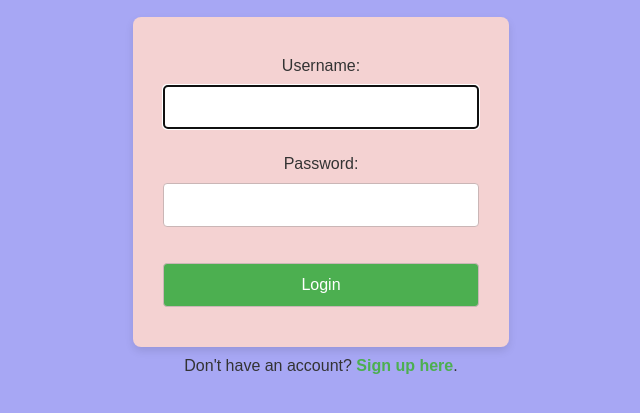
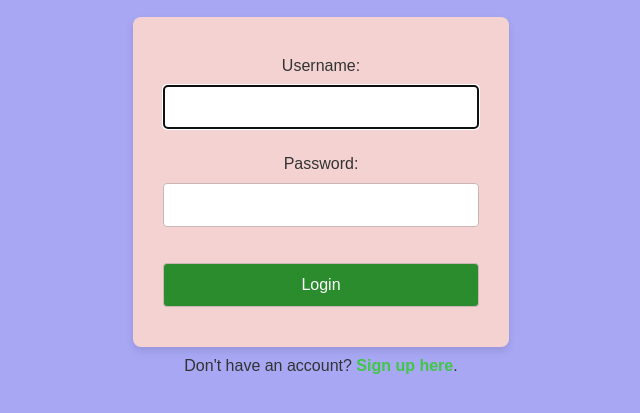
Before and after one commit to waqasqasid/Email-Sender-App, a Django app: page /login/ in a window 1280 px wide. Shown: the part 230-643 px from the top of the page, without its empty margins (319-959 px from the left). Run offline with Django 5.2, Linux system fonts and the light colour scheme.

Commit message:
update code

```diff
--- a/mailer/static/css/styles.css
+++ b/mailer/static/css/styles.css
@@ -44,7 +44,7 @@ form button {
 
 /* Submit Button Styling */
 form button {
-    background-color: #4CAF50;
+    background-color: #2a8c2d;
     color: white;
     cursor: pointer;
     transition: background-color 0.3s ease;
@@ -52,7 +52,7 @@ form button {
 
 /* Submit Button Hover Effect */
 form button:hover {
-    background-color: #45a049;
+    background-color: #0d7a15;
 }
 
 /* Link Styling */
@@ -62,7 +62,7 @@ p {
 }
 
 p a {
-    color: #4CAF50;
+    color: #41c645;
     text-decoration: none;
     font-weight: bold;
 }
--- a/mailer/templates/mailer/home.html
+++ b/mailer/templates/mailer/home.html
@@ -17,7 +17,7 @@
         <ul>
             <li><a href="{% url 'signup' %}">Sign Up</a></li>
             <li><a href="{% url 'login' %}">Login</a></li>
-            <li><a href="{% url 'send_email' %}">Send Email</a></li>
+            <li><a href="{% url 'send_email' %}">Send email</a></li>
             <li><a href="{% url 'logout' %}">Log-out</a></li>
         </ul>
     </nav>
--- a/mailer/templates/mailer/send_email.html
+++ b/mailer/templates/mailer/send_email.html
@@ -25,7 +25,7 @@
         <input type="text" id="cc" name="cc">
         <br>
         <label for="bcc">BCC (comma-separated):</label>
-        <input type="text" id="bcc" name="bcc">
+        <input type="text" id="Bcc" name="bcc">
         <br>
         <button type="submit">Send Email</button>
     </form>
```
